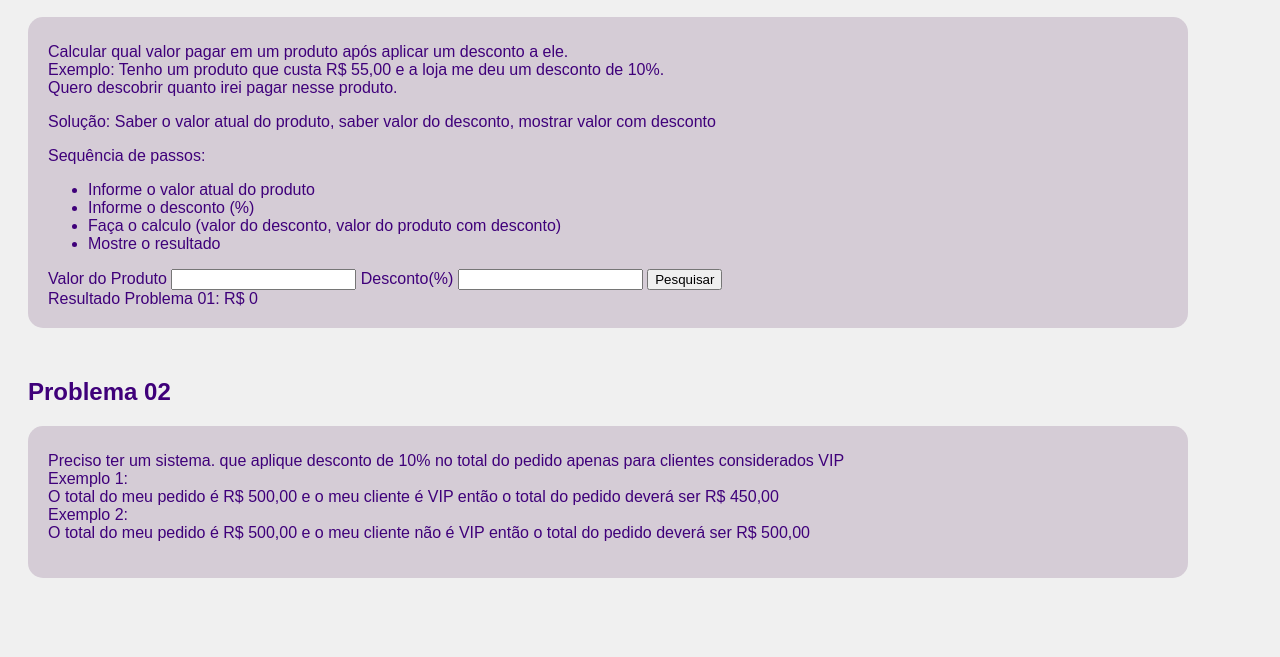
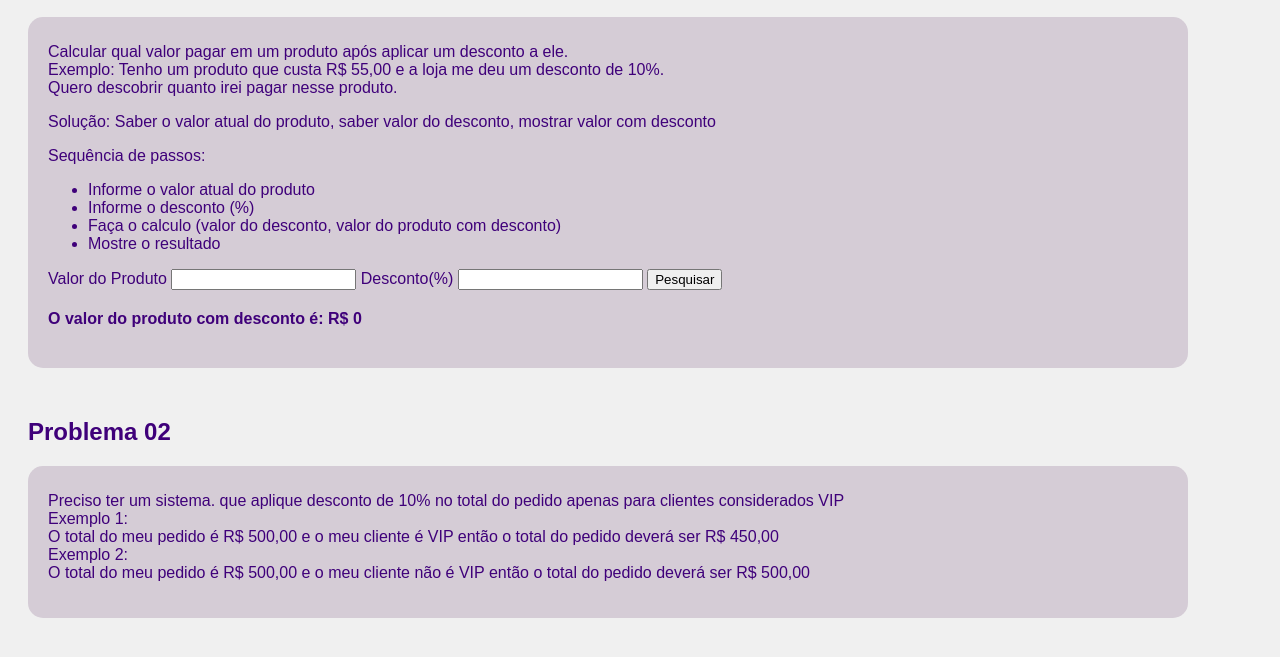
Before and after one commit to dmurai01/mentoria-exercicios.github.io, a plain HTML site: page index.html in a window 1280 px wide. Both pictures are taken after a click on the button "Pesquisar". Shown: the part 141-798 px from the top of the page. Drawn offline with Linux system fonts and the light colour scheme; a web font is replaced by a local one.

Commit message:
alinhamentos css

```diff
--- a/index.html
+++ b/index.html
@@ -35,7 +35,7 @@
       <input type="text" id="input-desconto">
       <button id="btn-pesquisar">Pesquisar</button>
     </div>
-    <div id="resultado-problema1"></div>
+    <div id="resultado-problema1" class="resultado"></div>
   </div>
 
   <h2>Problema 02</h2>
--- a/src/problema1.js
+++ b/src/problema1.js
@@ -13,7 +13,7 @@ document.addEventListener('DOMContentLoaded', () => {
             alert('Preencher porcentagem do desconto')
         }
         const calculaDesconto = valorProduto.value - (valorProduto.value * (descontoPorcento.value/100))
-        resultadoProblema1.textContent = `Resultado Problema 01: R$ ${calculaDesconto}`
+        resultadoProblema1.textContent = `O valor do produto com desconto é: R$ ${calculaDesconto}`
     });
 
 
--- a/src/styles.css
+++ b/src/styles.css
@@ -16,3 +16,7 @@ h2 {
     border-radius: 15px;
     background-color: rgb(213, 204, 214);
 }
+.resultado {
+    font-weight: bold;
+    margin: 20px auto;
+}
```
